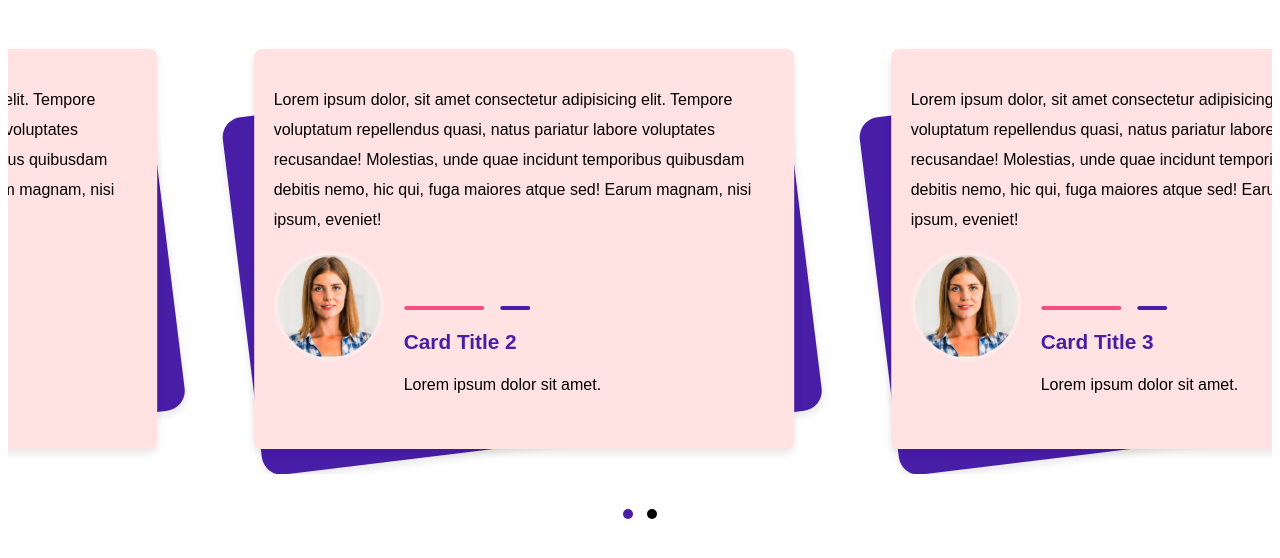
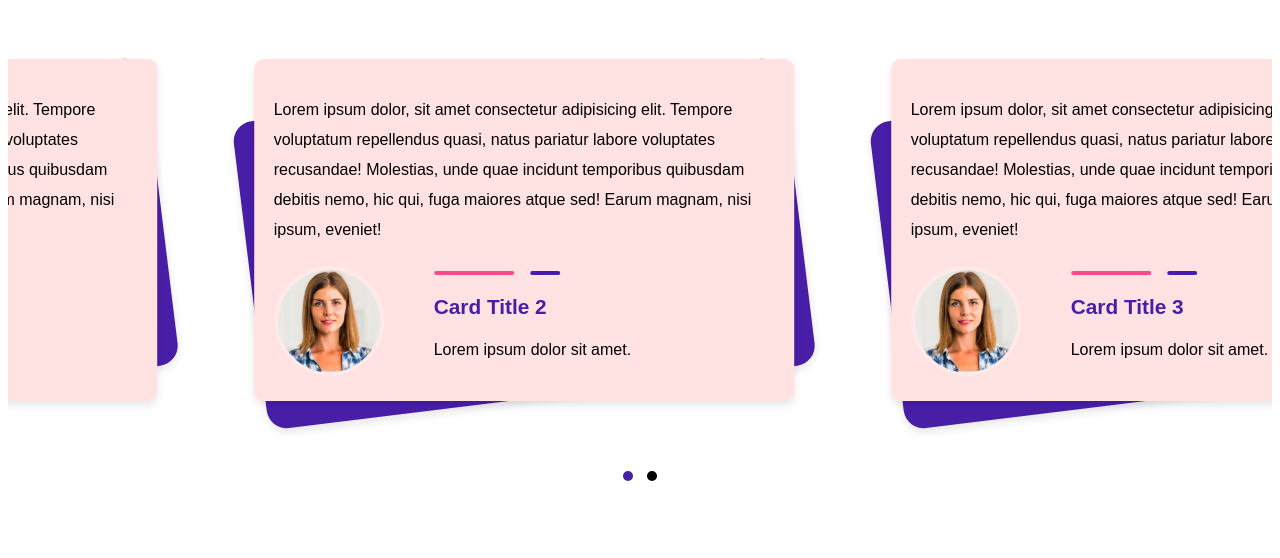
Before and after one commit to Lokesh050138/Softino-testimonial-slider, a plain HTML site: page index.html in a window 1280 px wide. Shown: the part 200-758 px from the top of the page. Drawn offline with nearby package versions, Linux system fonts and the light colour scheme.

Commit message:
Update index.html

```diff
--- a/index.html
+++ b/index.html
@@ -147,12 +147,12 @@
 
     .backside-div {
       position: absolute;
-      width: 90%;
-      height: 80%;
+      width: 88%;
+      height: 75%;
       background-color: rgb(72, 30, 167);
       border-radius: 20px;
-      top: 60px;
-      left: 30px;
+      top: 65px;
+      left: 38px;
       z-index: 0;
       box-shadow: 0 4px 8px rgba(0, 0, 0, 0.1);
       transform: rotate(-7deg);
@@ -161,9 +161,9 @@
     .item {
       position: relative;
       width: 500px;
-      height: 360px;
+      height: auto;
       background-color: rgb(255, 226, 225);
-      border-radius: 8px;
+      border-radius: 10px;
       box-shadow: 0 4px 8px rgba(0, 0, 0, 0.1);
       padding: 20px;
       margin: 35px;
@@ -188,7 +188,6 @@
       align-items: center;
       justify-content: center;
       background-color: rgba(255, 255, 255, 0.281);
-      margin-bottom: 100px;
     }
 
     .card img {
@@ -201,7 +200,7 @@
     }
 
     .card-body {
-      padding-left: 20px;
+      padding-left: 50px;
     }
 
     .card-title {
@@ -256,7 +255,7 @@
       display: flex;
       justify-content: center;
       align-items: center;
-      height: 450px;
+      height: auto;
       background-color: transparent;
     }
 
```
